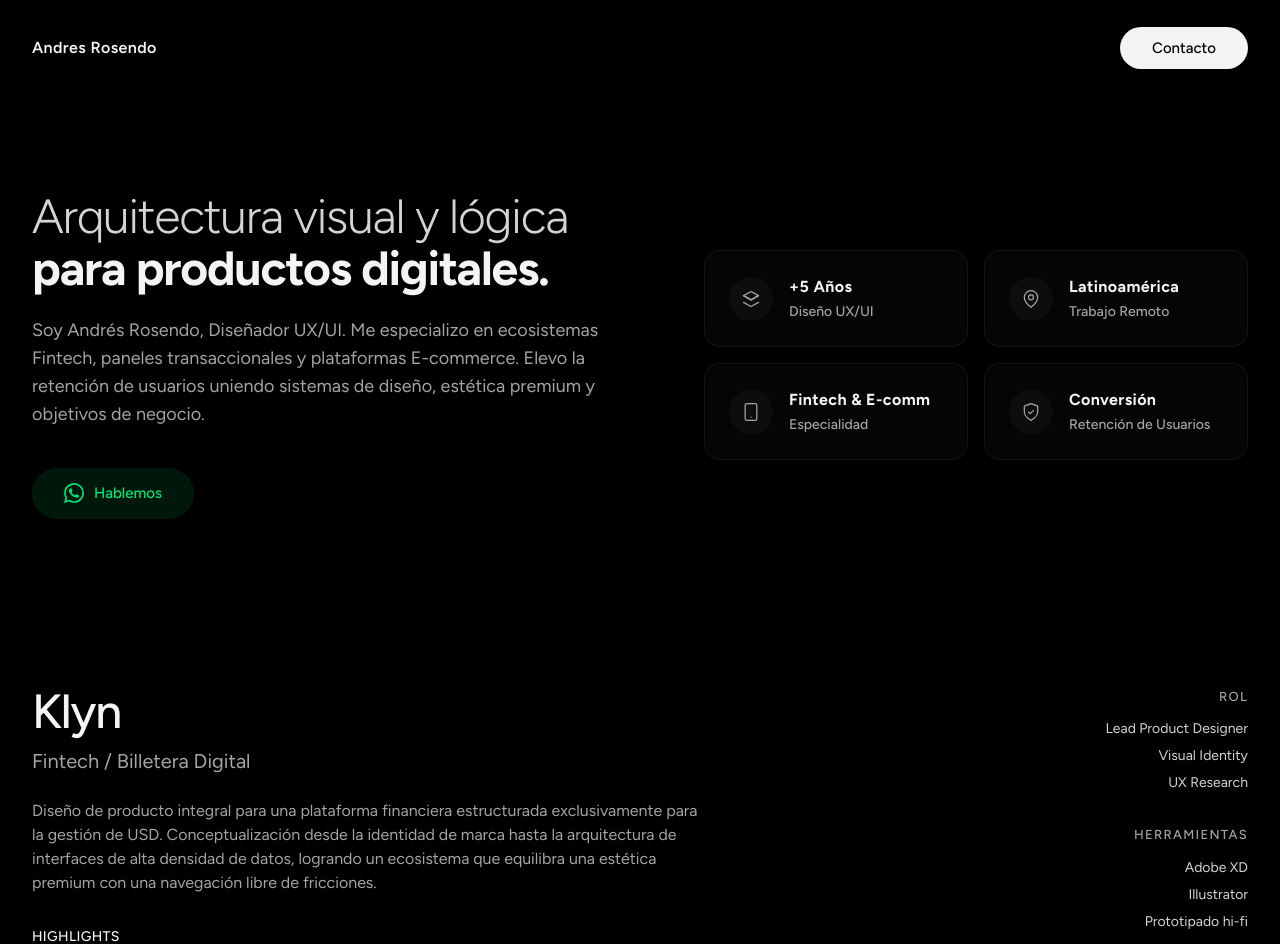
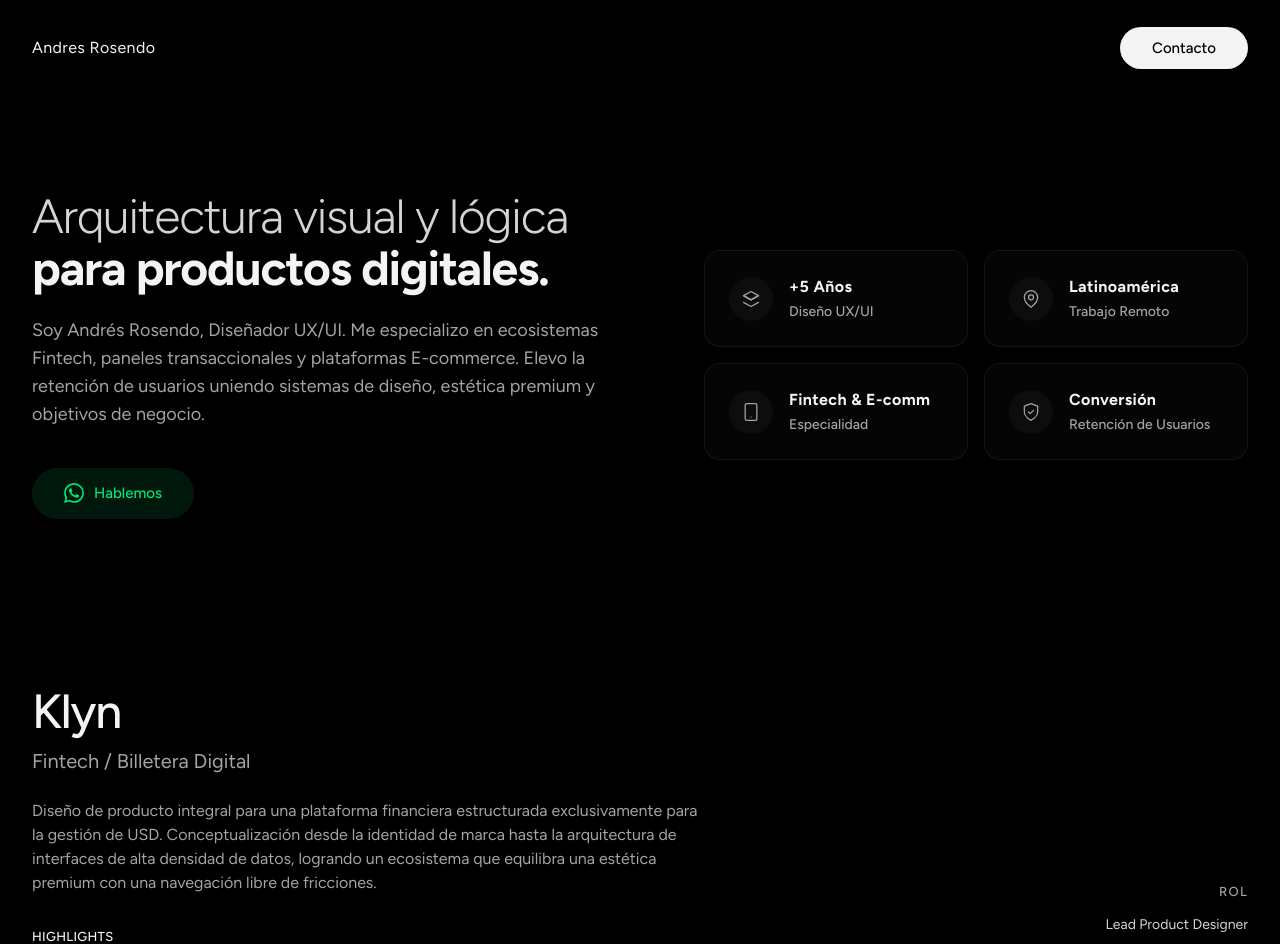
Before and after one commit to rosendojoseandres-dev/rosendodesign, a Next.js app: page / in a window 1280 px wide. Shown: the top 944 px of the page. Built offline with nearby package versions, Linux system fonts and the light colour scheme.

Commit message:
fix: adjust navbar font weight, handle scroll restoration, and align project roles bottom-up

```diff
--- a/src/components/Navbar.tsx
+++ b/src/components/Navbar.tsx
@@ -1,8 +1,18 @@
+"use client";
+
+import { useEffect } from "react";
+
 export default function Navbar() {
+  useEffect(() => {
+    if (typeof window !== "undefined") {
+      window.history.scrollRestoration = "auto";
+    }
+  }, []);
+
   return (
     <header className="absolute left-0 top-0 z-50 w-full bg-transparent">
       <div className="container-max flex h-20 sm:h-24 items-center justify-between">
-        <span className="text-[16px] font-semibold tracking-wide text-white">
+        <span className="text-[16px] font-normal tracking-wide text-white">
           Andres Rosendo
         </span>
 
--- a/src/components/ProjectsSection.tsx
+++ b/src/components/ProjectsSection.tsx
@@ -7,7 +7,7 @@ function ProjectBlock({ project }: { project: Project }) {
   return (
     <div className="relative flex flex-col gap-10 border-b border-white/[0.08] pb-24 pt-10 sm:gap-16 sm:pb-32">
       {/* Encabezado del proyecto */}
-      <div className="flex flex-col md:flex-row md:items-start md:justify-between gap-8">
+      <div className="flex flex-col gap-8 md:flex-row md:items-end md:justify-between">
         <div className="max-w-2xl">
           <h3 className="text-3xl font-medium tracking-tight text-white md:text-4xl lg:text-5xl">
             {project.title}
@@ -21,7 +21,7 @@ function ProjectBlock({ project }: { project: Project }) {
 
           {project.highlights && project.highlights.length > 0 && (
             <div className="mt-8">
-              <h4 className="mb-4 text-sm font-medium tracking-wide text-white uppercase">Highlights</h4>
+              <h4 className="mb-4 text-[13px] font-medium tracking-wide text-white uppercase">Highlights</h4>
               <ul className="flex flex-col gap-3">
                 {project.highlights.map((h, i) => (
                   <li key={i} className="flex items-start gap-3 text-[14.5px] leading-relaxed text-zinc-400">
@@ -35,12 +35,12 @@ function ProjectBlock({ project }: { project: Project }) {
         </div>
 
         {/* Roles y Herramientas */}
-        <div className="flex min-w-[200px] flex-col gap-8 md:text-right">
+        <div className="flex min-w-[200px] flex-col justify-end gap-8 md:text-right">
           {project.role && project.role.length > 0 && (
             <div>
               <h4 className="mb-3 text-[13px] font-medium tracking-widest text-zinc-500 uppercase">Rol</h4>
-              <ul className="flex flex-col gap-1.5 md:items-end">
-                {project.role.map((r, i) => (
+              <ul className="flex flex-col-reverse gap-1.5 md:items-end">
+                {[...project.role].reverse().map((r, i) => (
                   <li key={i} className="text-[14px] text-zinc-300">{r}</li>
                 ))}
               </ul>
@@ -49,8 +49,8 @@ function ProjectBlock({ project }: { project: Project }) {
           {project.tools && project.tools.length > 0 && (
             <div>
               <h4 className="mb-3 text-[13px] font-medium tracking-widest text-zinc-500 uppercase">Herramientas</h4>
-              <ul className="flex flex-col gap-1.5 md:items-end">
-                {project.tools.map((t, i) => (
+              <ul className="flex flex-col-reverse gap-1.5 md:items-end">
+                {[...project.tools].reverse().map((t, i) => (
                   <li key={i} className="text-[14px] text-zinc-300">{t}</li>
                 ))}
               </ul>
```
